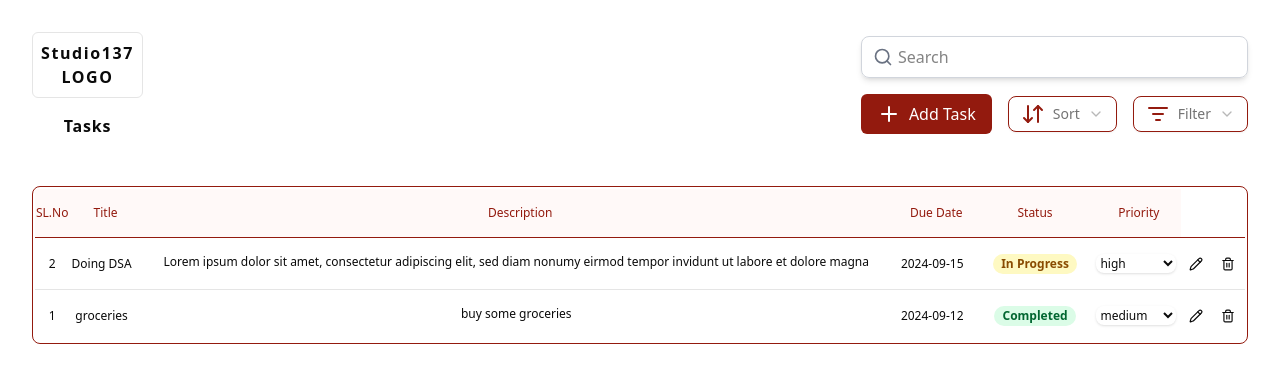
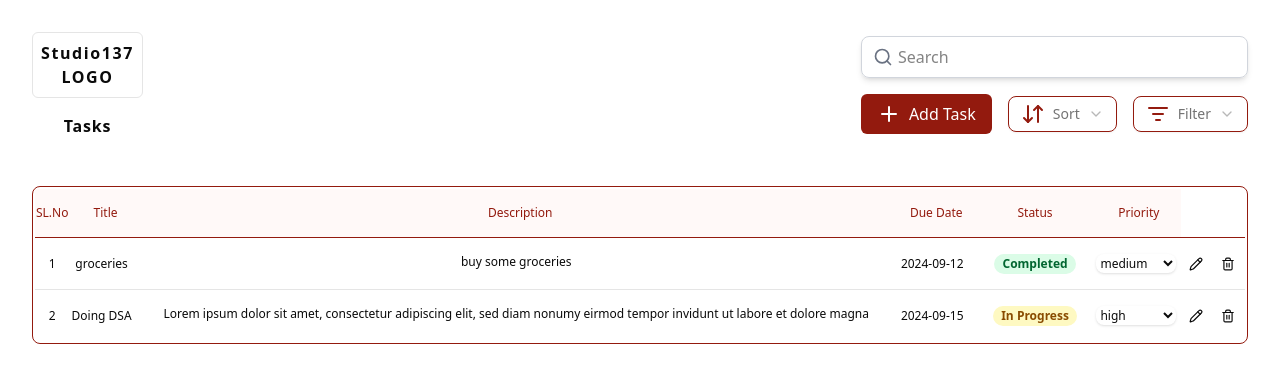
Before and after one commit to jhoncarter7/task-management, a Next.js app: page / in a window 1280 px wide. Shown: the top 382 px of the page. Built offline with nearby package versions, Linux system fonts and the light colour scheme.

Commit message:
feat sorting functionality

```diff
--- a/app/page.tsx
+++ b/app/page.tsx
@@ -17,7 +17,7 @@ export default function Home() {
 const {edit, openModel, setOpenModel} = useModal()
 const [search, setSearch] = useState<string>('');
 const [filter, setFilter] = useState<string>('');
-const [sortOrder, setSortOrder] = useState<'asc' | 'desc'>('asc');
+const [sortOrder, setSortOrder] = useState<'asc' | 'desc'>("asc");
 const displayed = useMemo(() => {
   return task?.filter(t => t.title.toLowerCase().includes(search.toLowerCase()))
     .filter(t => {
@@ -26,8 +26,8 @@ const displayed = useMemo(() => {
     })
     .sort((a, b) =>
       sortOrder === 'asc'
-        ? a.title.localeCompare(b.title)
-        : b.title.localeCompare(a.title)
+        ? a.dueDate.localeCompare(b.dueDate)
+        : b.dueDate.localeCompare(a.dueDate)
     );
 }, [task, search, filter, sortOrder]);
 
@@ -53,7 +53,7 @@ console.log("filter", filter)
             Add Task
           </Button>
 
-          <Sorting />
+          <Sorting setSortOrder={setSortOrder}/>
           <Filter  setFilter={setFilter}/>
           </div>
         </div>
--- a/components/Filter.tsx
+++ b/components/Filter.tsx
@@ -29,7 +29,7 @@ const Filter = ({
   const FilterHandler = (e: string) => {
     setFilter(e);
   };
-  console.log(innerWidth);
+
   return (
     <div>
       <div className="flex gapx-2 justify-center items-center ">
--- a/components/Sorting.tsx
+++ b/components/Sorting.tsx
@@ -1,31 +1,32 @@
 "use client"
 
-import React, { useEffect, useState } from 'react'
+import React, { Dispatch, SetStateAction, useEffect, useState } from 'react'
 import { Select, SelectContent, SelectItem, SelectTrigger, SelectValue } from './ui/select'
 
 import { ArrowDownUp } from 'lucide-react'
 
-const SortData = ["date-asc", "date-desc"]
-const Sorting = () => {
+const SortData = [{label: "date-asc", value: "asc"}, {label: "date-desc", value: "desc"}]
+const Sorting = ({setSortOrder}: {setSortOrder: Dispatch<SetStateAction<'asc' | 'desc'>>}) => {
 const [innerWidth, setInnerWidth] = useState<number>(800)
   useEffect(()=>{
     setInnerWidth(window.innerWidth)
   },[])
-    const SortHandler = (e:string)=>{
-      console.log(e)
+    const SortHandler = (e:  'asc' | 'desc')=>{
+      console.log("sort", e);
+      setSortOrder(e)
     }
   return (
     <div>
       <div className="flex gapx-2 justify-center items-center ">
-        <Select name="" onValueChange={(e) => SortHandler(e)} >
+        <Select name="" onValueChange={(e) => SortHandler(e as 'asc' | 'desc')} >
           <SelectTrigger value="" className="border-[1px] border-primary text-primary ">
             <ArrowDownUp  color={`#941B0F`}/>
            {innerWidth < 600 ? "": <SelectValue placeholder="Sort" className="hidden md:inline-block" />}
           </SelectTrigger>
           <SelectContent>
             {SortData.map((data, index) => (
-              <SelectItem key={index} value={data}>
-                {data}
+              <SelectItem key={index} value={data.value}>
+                {data.label}
               </SelectItem>
             ))}
           </SelectContent>
```
